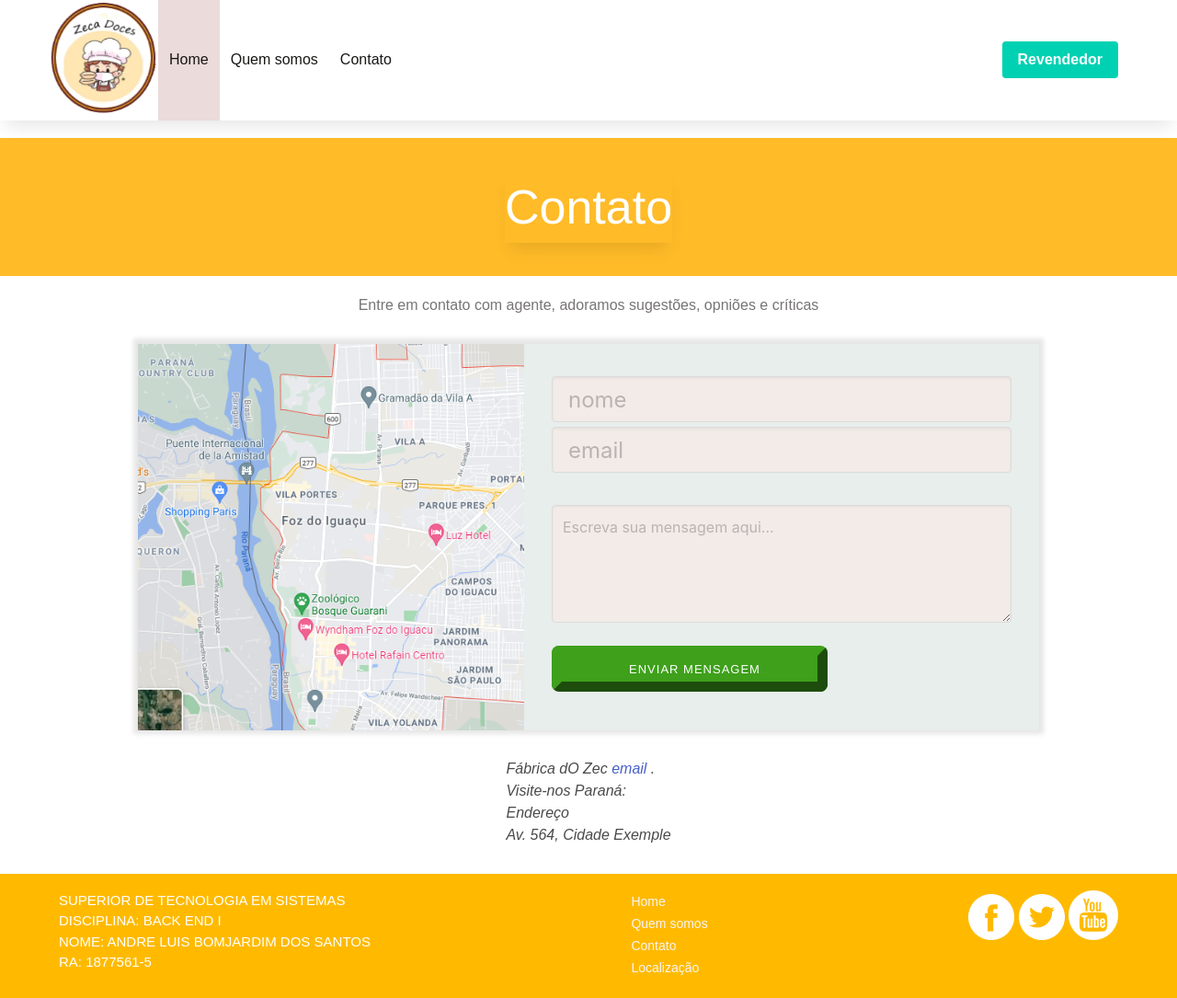
After one commit to AndreBomja/1877561-5_AndreLBDS, a PHP site: page /pages/contato.php in a window 1280 px wide. The commit adds this page. Shown: the whole page at 92% size. Run offline with PHP 8.4, Linux system fonts and the light colour scheme; some web fonts are replaced.

Commit message:
Manutenção, css, img, layout, pages

```diff
--- a/css/index.css
+++ b/css/index.css
@@ -23,8 +23,17 @@ main {
     width: 120px;
 }
 
+.navbar-start a {
+    color: rgb(24, 24, 23) !important;
+}
+
+.navbar-start a:hover {
+    font-size: 15px;
+    color: rgb(136, 132, 9) !important;
+}
+
 .active {
-    background-color: rgb(235, 219, 219);
+    background-color: rgb(235, 219, 219) !important;
 }
 
 .active:active {
@@ -45,14 +54,15 @@ main {
 }
 
 .swiper {
+    margin-top: 25px !important;
     width: 100%;
     height: auto;
 }
 
 .swiper h2 {
-    line-height: 1em;
-    font-weight: 800;
-    font-size: 300%;
+    line-height: 1em !important;
+    font-weight: 800 !important;
+    font-size: 300% !important;
     color: #fc9302!important;
     text-align: center;
     margin-bottom: 20px !important;
@@ -106,6 +116,10 @@ main {
     color: #fc9302;
 }
 
+.nome-a a:hover {
+    color: #5f3b07 !important;
+}
+
 .preco {
     margin-top: 10px;
 }
@@ -122,16 +136,17 @@ main {
     display: flex;
     justify-content: center;
     background-color: #ffba00;
+    height: 135px !important;
+    align-items: center !important;
 }
 
 .footer {
-    background-color: #ffba00;
-    padding: 60px 0 60px 0;
-    height: 50px;
+    background-color: #ffba00 !important;
+    padding: 0 !important;
+    height: 100px;
     width: 90%;
     display: flex;
-    align-items: center;
-    justify-content: space-between;
+    justify-content: space-between !important;
 }
 
 #dados-academicos {
@@ -162,10 +177,197 @@ main {
     background-color: rgb(2, 2, 2);
 }
 
+
+/*Quem somos*/
+
+.quemSomos-dados-title {
+    display: flex;
+    align-items: center;
+    flex-direction: column;
+    justify-content: center;
+    width: 100%;
+    height: 156px;
+    background-color: #ffba00;
+}
+
+.quemSomos-dados-title h1 {
+    text-align: center;
+    color: white;
+    font-size: 45px;
+    font-family: 'Nunito', Helvetica, Arial, Lucida, sans-serif;
+}
+
+.quemSomos-dados-text {
+    margin-top: 20px !important;
+    padding: 30px;
+}
+
+.quemSomos-dados-text h2 {
+    display: flex;
+    font-size: 30px;
+    font-family: 'Lato', Helvetica, Arial, Lucida, sans-serif;
+    font-weight: 700;
+    color: rgb(196, 145, 15);
+}
+
+.quemSomos-dados-text p {
+    line-height: 1.5em;
+    font-size: 15px;
+    color: rgb(49, 49, 48);
+}
+
+.botton {
+    margin-bottom: 80px !important;
+}
+
+
+/*CONTATO*/
+
+.localizacao {
+    display: flex;
+    flex-direction: column;
+    align-items: center;
+}
+
+.localizacao-title-1 {
+    display: flex;
+    justify-content: center;
+    align-items: center;
+    width: 100%;
+    height: 150px;
+    background-color: #ffbb28;
+}
+
+.localizacao-title-1 h2 {
+    font-family: 'nunito', sans-serif;
+    font-size: 52px;
+    box-shadow: 0px 12px 18px -6px rgb(0 0 0 / 10%);
+    color: white;
+    text-align: center;
+}
+
+.conteudo {
+    display: block;
+    margin-top: 30px !important;
+}
+
+.dados {
+    background-color: red;
+    margin-bottom: 50px;
+}
+
+.dados-img {
+    width: 420px;
+    height: 420px;
+}
+
+.information {
+    padding-top: 20px !important;
+    color: rgb(119, 116, 116);
+    display: flex;
+    text-align: center;
+    justify-content: center;
+    margin-bottom: 25px;
+}
+
+.information-address-local {
+    align-items: center;
+    justify-content: center;
+    display: flex;
+    margin-bottom: 20px !important;
+    margin-top: 20px !important;
+}
+
+.dados-form {
+    background-color: rgb(231, 238, 236);
+    display: flex;
+    width: 1075px;
+    margin-bottom: 50px;
+    box-shadow: 0px -1px 5px 5px rgb(0 0 0 / 10%)!important;
+}
+
+.dados-img {
+    background: url('../img/mapa.png');
+    background-repeat: no-repeat;
+    background-size: cover;
+    box-shadow: 3px 3px 3px 3px 6px black;
+}
+
+.dados-input {
+    margin: 30px;
+    flex: 1;
+    display: flex;
+    flex-direction: column;
+    align-items: center;
+}
+
+.inputs {
+    display: flex;
+    flex-direction: column;
+}
+
+.inputs input {
+    background-color: rgb(242, 235, 232);
+    height: 50px;
+    width: 500px;
+}
+
+.inputs label {
+    margin-top: 5px;
+    font-size: 25px;
+}
+
+.inputs textarea {
+    background-color: rgb(242, 235, 232);
+    margin-top: 35px;
+}
+
+.inputs input[type=submit] {
+    margin-top: 25px;
+    color: #FFFFFF!important;
+    border-width: 11px!important;
+    border-color: #3ea01b;
+    border-radius: 8px;
+    letter-spacing: 1px;
+    font-size: 13px;
+    font-family: 'Nunito', Helvetica, Arial, Lucida, sans-serif!important;
+    text-transform: uppercase!important;
+    background-color: #3ea01b!important;
+    padding-top: 0px!important;
+    padding-right: 4px!important;
+    padding-bottom: 0px!important;
+    padding-left: 15px!important;
+    width: 300px;
+    cursor: pointer;
+}
+
+.inputs input[type=submit]:hover {
+    color: #000000!important;
+    background-color: #71e845!important;
+}
+
+.information-address {
+    margin-top: 30px !important;
+    margin-bottom: 30px !important;
+}
+
 @media (max-width: 600px) {
+    .rodape {
+        height: 360px !important;
+    }
     .footer {
         padding: 0;
         height: 300px;
         flex-direction: column;
     }
+    .conteudo {
+        width: 100% !important;
+        flex-direction: column;
+    }
+    .dados-form {
+        flex-direction: column;
+    }
+    input {
+        width: 100% !important;
+    }
 }
--- a/index.php
+++ b/index.php
@@ -1,4 +1,5 @@
 <?php
+    $pagina = 'index';
     include 'layout/header.php';
 ?>
         <!--PRODUTOS SLIDER-->
--- a/layout/footer.php
+++ b/layout/footer.php
@@ -23,8 +23,17 @@
                 </div>
             </article>
         </section>
-        <script src="lib/swiper.js"></script>
-        <script src="js/index.js"></script>
+        <?php if ($pagina === "index") : ?>
+
+            <?php  echo '<script src="lib/swiper.js"></script>'?>
+            <?php  echo '<script src="js/index.js"></script>'?>
+        <?php endif; ?>
+        <?php if ($pagina === "quemSomos") : ?>
+            <?php  echo '<script src="../lib/swiper.js"></script>'?>
+            <?php  echo '<script src="../js/index.js"></script>'?>
+        <?php endif; ?>
+        <!-- <script src="lib/swiper.js"></script>
+        <script src="js/index.js"></script> -->
 </body>
 
 </html>
--- a/layout/header.php
+++ b/layout/header.php
@@ -12,9 +12,22 @@
     <link href="https://fonts.googleapis.com/css?family=Open+Sans" rel="stylesheet">
     <link href="https://fonts.googleapis.com/icon?family=Material+Icons" rel="stylesheet">
 
-    <link rel="stylesheet" href="lib/bulma.css">
+    <!-- <link rel="stylesheet" href="lib/bulma.css">
     <link rel="stylesheet" href="lib/swiper.css" />
-    <link rel="stylesheet" type="text/css" href="css/index.css">
+    <link rel="stylesheet" type="text/css" href="css/index.css"> -->
+
+    <?php if ($pagina === "index") : ?>
+        <?php  echo '<link type="text/css" rel="stylesheet" href="css/index.css"  media="screen,projection"/>'?>
+        <?php  echo '<link rel="stylesheet" href="lib/swiper.css" />' ?>
+        <?php  echo '<link rel="stylesheet" href="lib/bulma.css" />' ?>
+    <?php endif; ?>
+
+    <?php if ($pagina === "quemSomos"): ?>
+        <?php  echo '<link type="text/css" rel="stylesheet" href="../css/index.css"  media="screen,projection"/>' ?>
+        <?php  echo '<link rel="stylesheet" href="../lib/swiper.css" />' ?>
+        <?php  echo '<link rel="stylesheet" href="../lib/bulma.css" />' ?>
+    <?php endif; ?>
+
     <title>Zeca doces</title>
 </head>
 
@@ -25,7 +38,17 @@
             <div class="container">
                 <div class="navbar-brand">
                     <div class="logo">
-                        <img src="img/logo/Zeca_logo.png" alt="Logo">
+                    <?php if ($pagina === "index") : ?>
+
+                        <?php  echo '<img src="img/logo/Zeca_logo.png" alt="Logo">'?>
+
+                    <?php endif; ?>
+                    <?php if ($pagina === "quemSomos") : ?>
+
+                        <?php  echo '<img src="../img/logo/Zeca_logo.png">'?>
+
+                    <?php endif; ?>
+                        <!-- <img src="img/logo/Zeca_logo.png" alt="Logo"> -->
                     </div>
 
                     <a role="button" class="navbar-burger" aria-label="menu" aria-expanded="false" data-target="navbarBasicExample">
@@ -37,10 +60,16 @@
 
                 <div id="navbarBasicExample" class="navbar-menu">
                     <div class="navbar-start" id="btn-menu">
-                        <a class="navbar-item btn active">Home</a>
-                        <a class="navbar-item btn">Quem somos</a>
-                        <a class="navbar-item btn">Contato</a>
-                        <a class="navbar-item btn">Localização</a>
+                    <?php if ($pagina === "index") : ?>
+                        <?php  echo '<a href="index.php"           class="navbar-item btn active">Home</a>'?>
+                        <?php  echo '<a href="pages/quemSomos.php" class="navbar-item btn ">Quem somos</a>'?>
+                        <?php  echo '<a href="pages/contato.php"      class="navbar-item btn ">Contato</a>'?>
+                    <?php endif; ?>
+                    <?php if ($pagina === "quemSomos") : ?>
+                        <?php  echo '<a href="../index.php"          class="navbar-item btn active">Home</a>'?>
+                        <?php  echo '<a href="../pages/quemSomos.php" class="navbar-item btn">Quem somos</a>'?>
+                        <?php  echo '<a href="../pages/contato.php"      class="navbar-item btn">Contato</a>'?>
+                    <?php endif; ?>
                     </div>
 
                     <div class="navbar-end">
--- /dev/null
+++ b/pages/contato.php
@@ -0,0 +1,43 @@
+<?php
+    $pagina = "quemSomos";
+    include '../layout/header.php';
+?>
+
+<article class="localizacao">
+    <div class="localizacao-title-1">
+        <h2>Contato</h2>
+    </div>
+    <div class="information container">
+        <h3>Entre em contato com agente, adoramos sugestões, opniões e críticas</h3>
+    </div>
+    <div class="conteudo container">
+        <div class="dados-form container">
+            <div class="dados-img">
+
+            </div>
+            <div class="dados-input">
+                <form class="inputs" action="/action_page.php" method="POST" >
+                    <label></label>
+                    <input class="input is-large" type="text" placeholder="nome">
+                    <label></label>
+                    <input class="input is-large" type="email" placeholder="email">
+                    <textarea class="textarea" placeholder="Escreva sua mensagem aqui..."></textarea>
+                    <input type="submit" value="Enviar mensagem">
+                </form>
+            </div>
+        </div>
+        </div>
+        <div class="information-address container">
+        <address class="">
+            Fábrica dO Zec <a href="mailto:webmaster@example.com">email </a>.<br>
+            Visite-nos Paraná:<br>
+            Endereço <br>
+            Av. 564, Cidade Exemple<br>
+        </address>
+        </div>
+
+</article>
+
+<?php
+      include '../layout/footer.php';
+?>
```
Also changed, not shown: pages/quemSomos.php (added, +27 -0 lines), img/mapa.png (added).
